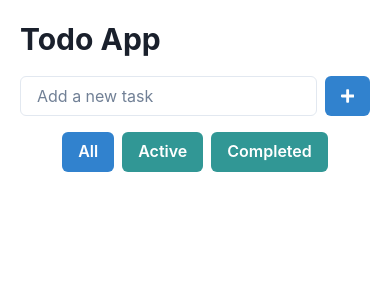
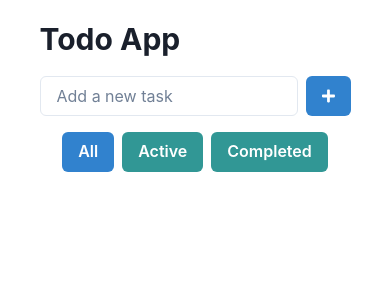
Before and after one commit to GPT-Engineer-App-Dev/todoo-helper, a React (Vite) app: page / in a window 390 px wide. Shown: the top 300 px of the page. Built offline with nearby package versions, Linux system fonts and the light colour scheme.

Commit message:
Adjusted the CSS styling of the todo items by setting a maximum width and responsive width, and centered the box on the page for better visual appeal and responsiveness.

```diff
--- a/src/pages/Index.jsx
+++ b/src/pages/Index.jsx
@@ -48,7 +48,7 @@ const Index = () => {
   };
 
   return (
-    <Box p={5}>
+    <Box p={5} maxW="xl" w="90%" mx="auto">
       <Heading mb={4}>Todo App</Heading>
       <Flex mb={4}>
         <Input placeholder="Add a new task" value={input} onChange={(e) => setInput(e.target.value)} onKeyPress={(e) => e.key === "Enter" && handleAddTask()} />
```
